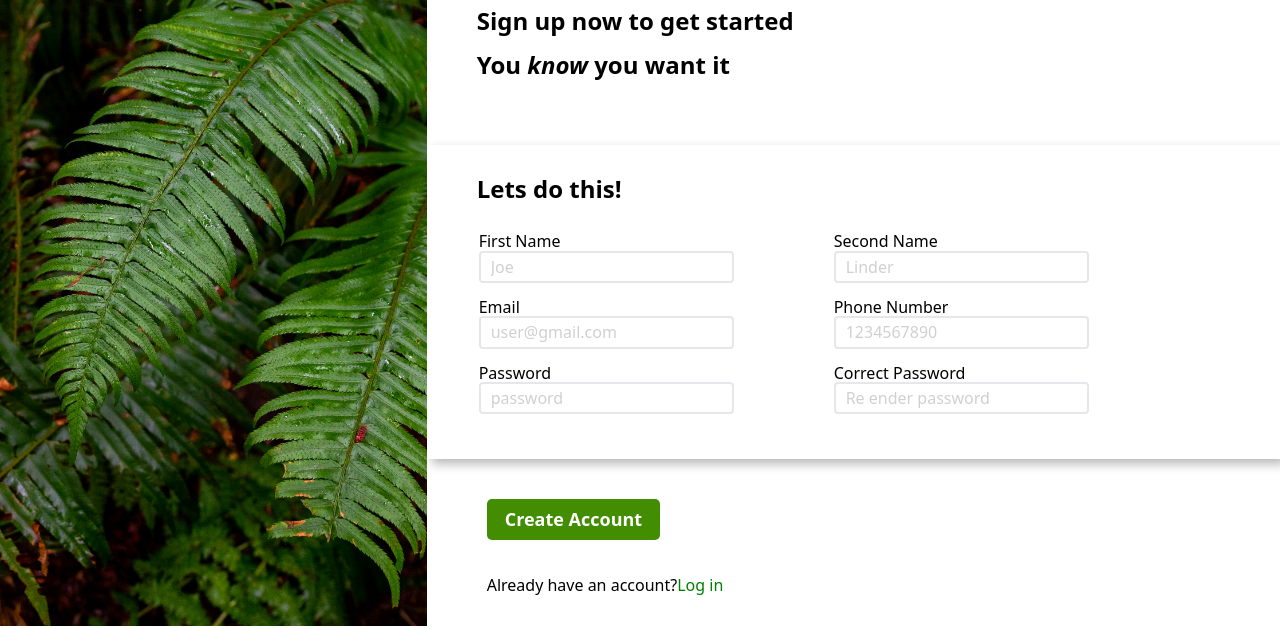
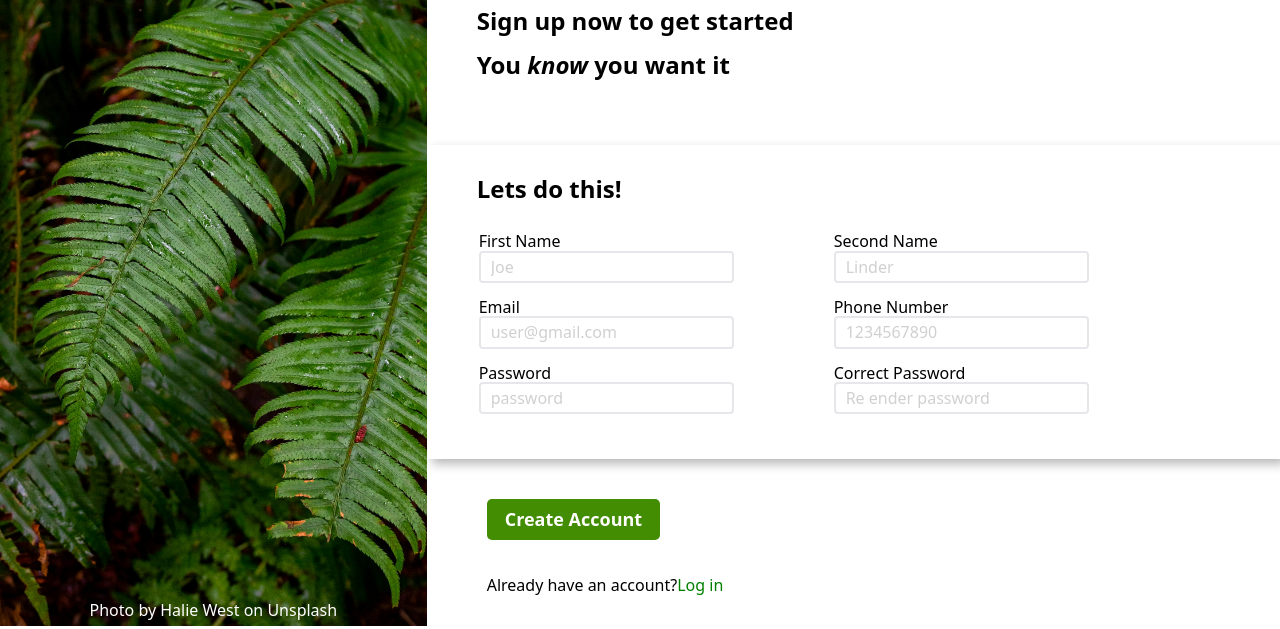
Before and after one commit to thejas2246/sign-up-form, a website: page index.html in a window 1280 px wide. Shown: the part 174-803 px from the top of the page. Drawn offline with nearby package versions, Linux system fonts and the light colour scheme.

Commit message:
Give credit to the owner of the image

```diff
--- a/index.html
+++ b/index.html
@@ -21,6 +21,7 @@
           />
           <p>ODIN</p>
         </div>
+        <div class="user-credit">Photo by Halie West on Unsplash</div>
         <div class="image-container">
           <img
             src="./assets/images/sideimage.jpg"
--- a/styles/styles.css
+++ b/styles/styles.css
@@ -117,3 +117,10 @@ input::placeholder{
 #password:placeholder-shown,#correct-password:placeholder-shown{
     border-color: var(--input-border-color);
 }
+.user-credit{
+    position: absolute;
+    bottom: 10px;
+    color: white;
+    width: 100%;
+    text-align: center;
+}
```
